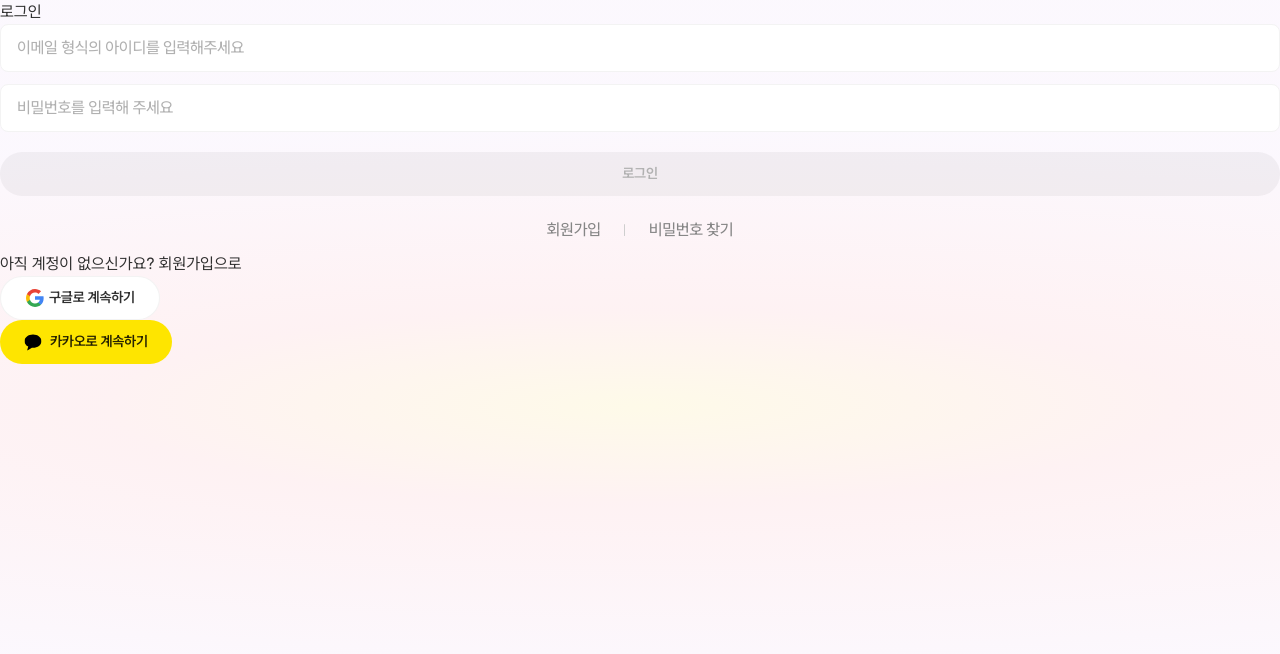
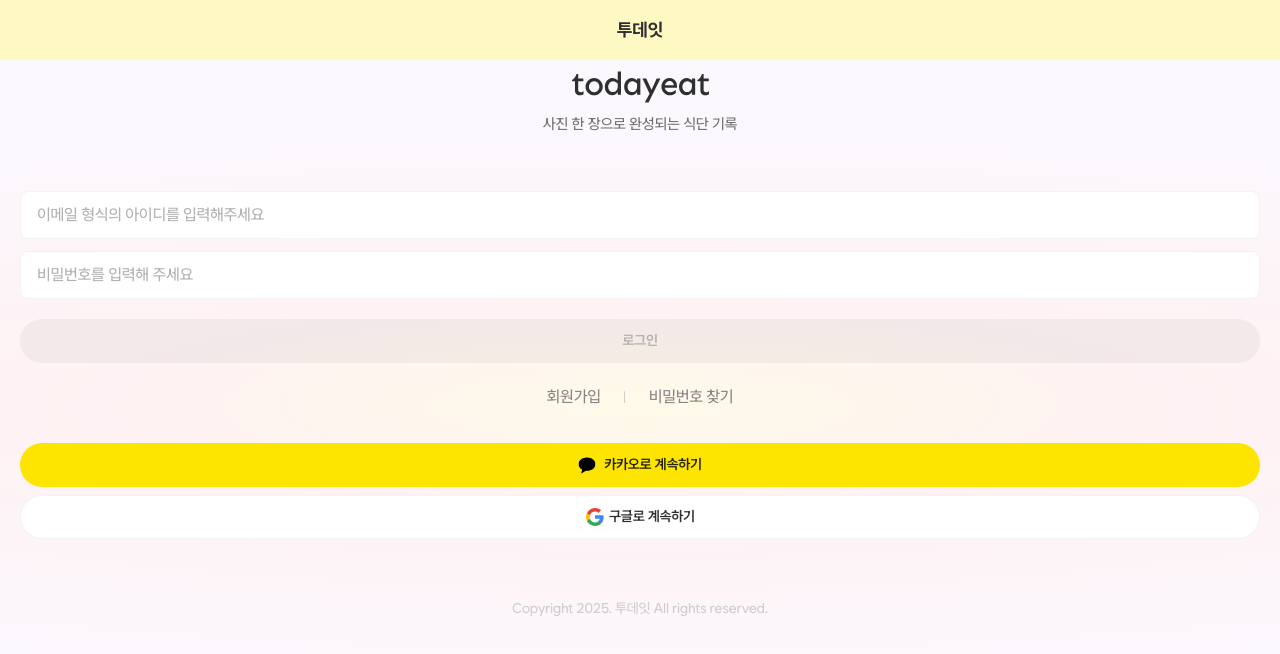
Before and after one commit to llddang/todayeat, a Next.js app: page /sign-in in a window 1280 px wide. Shown: the top 654 px of the page. Built offline with nearby package versions, Linux system fonts and the light colour scheme; no server answers.

Commit message:
design:#121 로그인 페이지 디자인 적용

```diff
--- /dev/null
+++ b/src/app/(auth)/sign-in/layout.tsx
@@ -0,0 +1,19 @@
+import Footer from '@/components/commons/footer';
+import Header from '@/components/layouts/header';
+
+const Layout = ({
+  children
+}: Readonly<{
+  children: React.ReactNode;
+}>) => {
+  return (
+    <>
+      {/* TODO: Header 변경하기 */}
+      <Header />
+      {children}
+      <Footer />
+    </>
+  );
+};
+
+export default Layout;
--- a/src/app/(auth)/sign-in/page.tsx
+++ b/src/app/(auth)/sign-in/page.tsx
@@ -1,19 +1,28 @@
-import Link from 'next/link';
 import AuthSignInForm from '@/components/_auth/auth-sign-in-form';
 import AuthSignInWithGoogleButton from '@/components/_auth/auth-sign-in-with-google-button';
 import AuthSignInWithKakaoButton from '@/components/_auth/auth-sign-in-with-kakao-button';
-import SITE_MAP from '@/constants/site-map.constant';
+import { Typography } from '@/components/ui/typography';
+import Image from 'next/image';
+import LOGO from '@/../public/logo.svg';
 
 const SignInPage = () => {
   return (
     <section>
-      <h2>로그인</h2>
-      <AuthSignInForm />
-      <p>
-        아직 계정이 없으신가요? <Link href={SITE_MAP.SIGN_UP}>회원가입으로</Link>
-      </p>
-      <AuthSignInWithGoogleButton />
-      <AuthSignInWithKakaoButton />
+      <div className="gap flex flex-col items-center gap-2 px-4 pb-7 pt-2">
+        <h2>
+          <Image src={LOGO} alt="로고 이미지" className="h-[38px] w-[137px]" />
+        </h2>
+        <Typography variant="body2" className="text-gray-700">
+          사진 한 장으로 완성되는 식단 기록
+        </Typography>
+      </div>
+      <section className="space-y-6 px-5 pb-8 pt-7">
+        <AuthSignInForm />
+        <div className="flex flex-col gap-2">
+          <AuthSignInWithKakaoButton />
+          <AuthSignInWithGoogleButton />
+        </div>
+      </section>
     </section>
   );
 };
```
